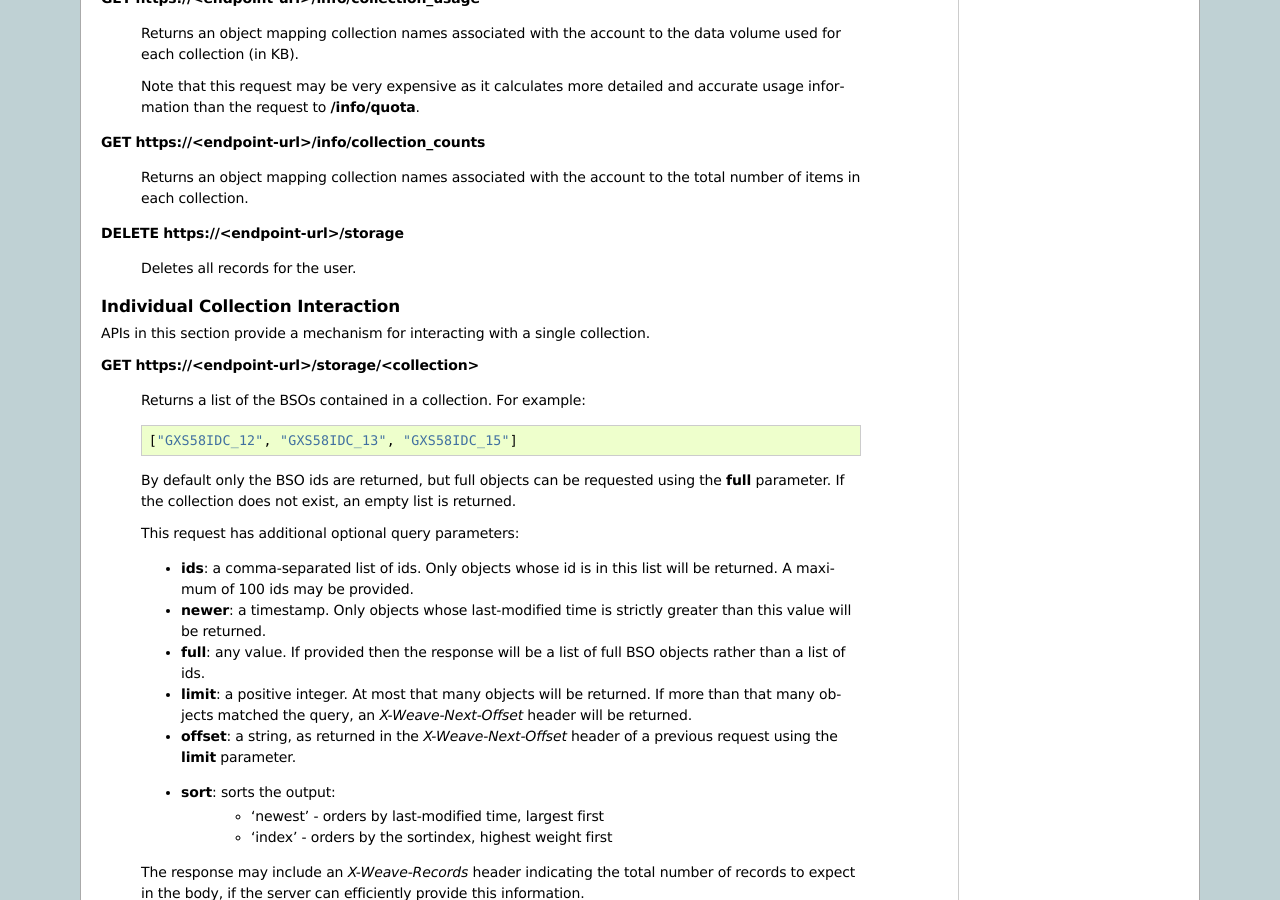
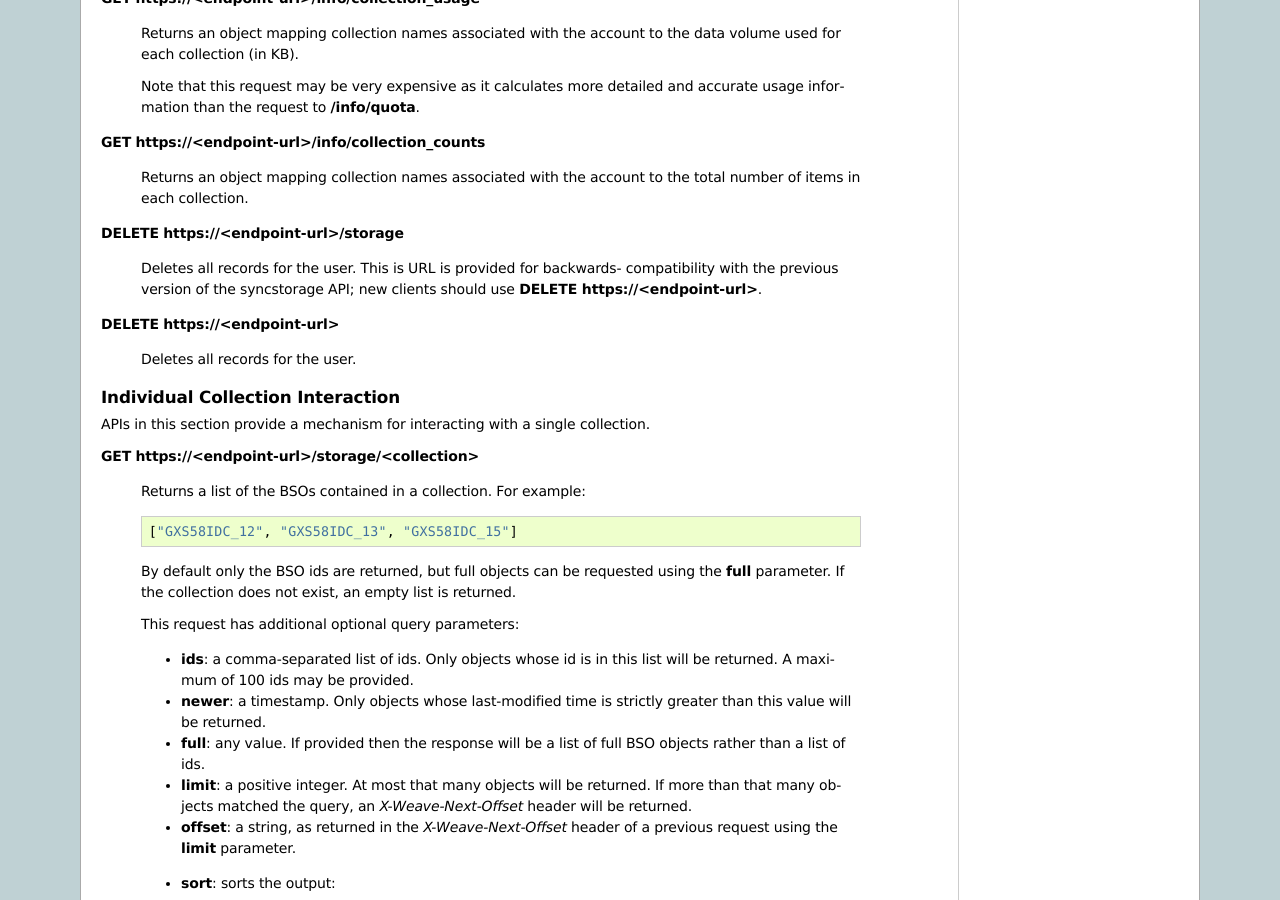
Before and after one commit to mozilla-services/docs, a Sphinx documentation site: the page built from source/storage/apis-1.5.rst, in a window 1280 px wide and 900 px high, scrolled down 2397 px. Built offline with Sphinx 7.4.7, drawn with Linux system fonts in a browser that asks for light colours; the version number could not be read and is left out.

Commit message:
Bug 984731 - accept DELETE requests at endpoint url root; r=telliott

```diff
--- a/source/storage/apis-1.5.rst
+++ b/source/storage/apis-1.5.rst
@@ -189,6 +189,13 @@ the user's data store as a whole.
 
 
 **DELETE** **https://<endpoint-url>/storage**
+
+    Deletes all records for the user.  This is URL is provided for backwards-
+    compatibility with the previous version of the syncstorage API; new clients
+    should use **DELETE https://<endpoint-url>**.
+
+
+**DELETE** **https://<endpoint-url>**
 
     Deletes all records for the user.
 
```
